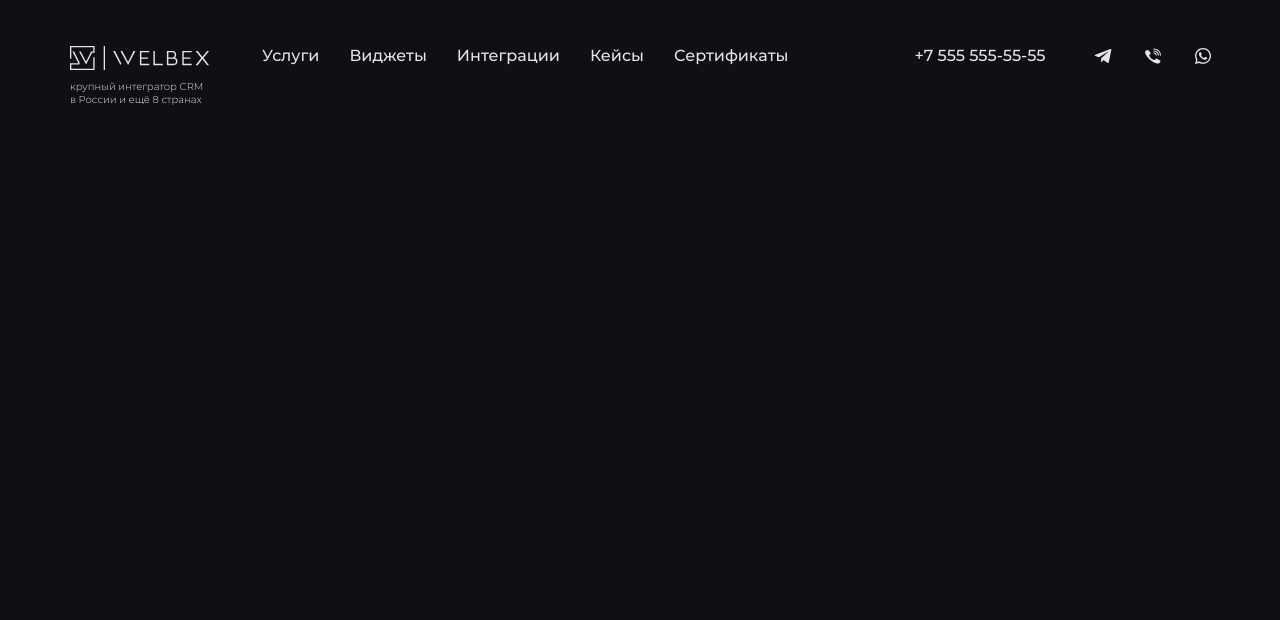
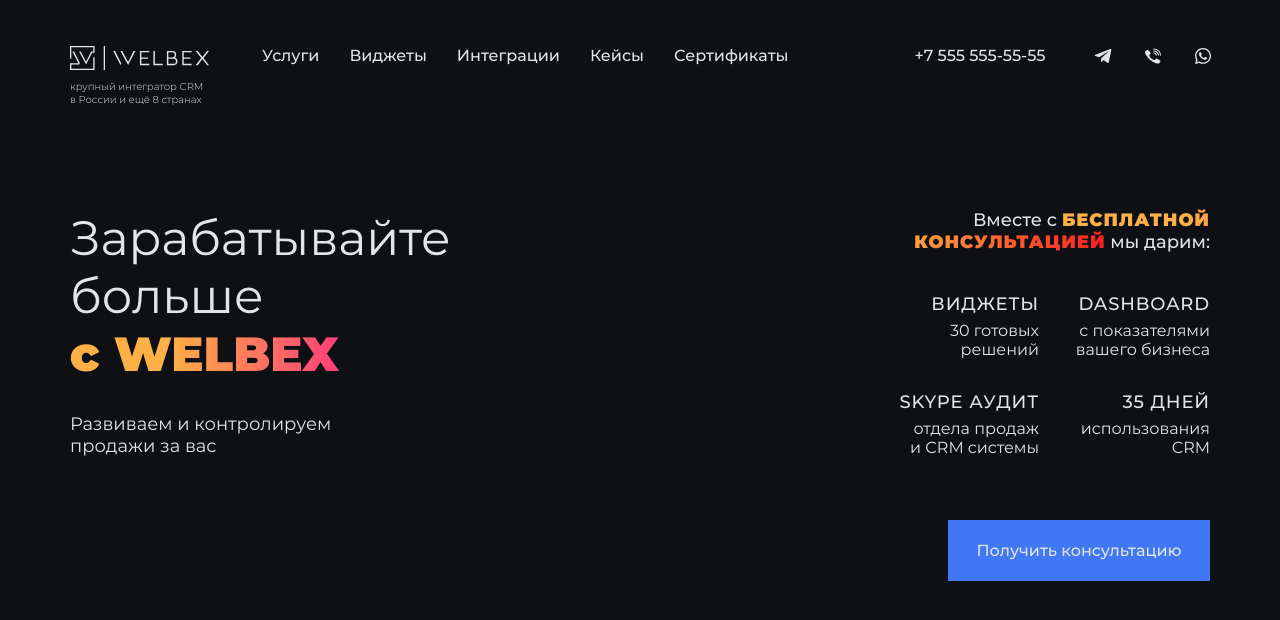
Before and after one commit to rina-dz/-, a React (Create React App) app: page / in a window 1280 px wide. Shown: the top 620 px of the page. Built offline with nearby package versions, Linux system fonts and the light colour scheme.

Commit message:
dev: сверстать main desktop

```diff
--- a/src/components/App/App.js
+++ b/src/components/App/App.js
@@ -1,10 +1,12 @@
 import './App.css';
 import Header from '../Header/Header';
+import Main from '../Main/Main';
 
 function App() {
   return (
     <div className="App">
       <Header />
+      <Main />
     </div>
   );
 }
--- /dev/null
+++ b/src/components/Main/Main.css
@@ -0,0 +1,137 @@
+.main {
+    display: flex;
+    flex-direction: row;
+    justify-content: space-between;
+    margin: 105px auto 69px;
+    max-width: 1140px;
+}
+
+.main__title-container {
+    display: flex;
+    flex-direction: column;
+    margin: 0;
+    padding: 0;
+}
+
+.main__title {
+    width: 362px;
+    color: #E4E5EA;
+    font-family: Montserrat;
+    font-size: 48px;
+    font-style: normal;
+    font-weight: 400;
+    line-height: normal;
+    text-align: left;
+    margin: 0 auto 0 0;
+}
+
+.main__colored-title {
+    color: transparent;
+    -webkit-background-clip: text;
+    background-clip: text;
+    background-image: linear-gradient(90deg, #FCB045 36.99%, #FF3F78 100%);
+    font-family: Montserrat;
+    font-size: 48px;
+    font-style: normal;
+    font-weight: 900;
+    line-height: normal;
+    text-align: left;
+    margin: 0 auto 30px 0;
+}
+
+.main__text {
+    width: 275px;
+    text-align: left;
+    color: #E4E5EA;
+    font-family: Montserrat;
+    font-size: 18px;
+    font-style: normal;
+    font-weight: 400;
+    line-height: normal;
+    margin: 0 auto auto 0;
+}
+
+.main__gifts-container {
+    display: flex;
+    flex-direction: column;
+    align-items: end;
+    margin: 0;
+    padding: 0;
+}
+
+.main__gifts-title {
+    width: 300px;
+    color: #E4E5EA;
+    text-align: right;
+    font-family: Montserrat;
+    font-size: 18px;
+    font-style: normal;
+    font-weight: 500;
+    line-height: normal;
+    margin: 0 0 40px auto;
+}
+
+.main__gifts-span {
+    background: linear-gradient(90deg, #FCB045 36.99%, #FD1D1D 100%);
+    background-clip: text;
+    -webkit-background-clip: text;
+    -webkit-text-fill-color: transparent;
+    font-family: Montserrat;
+    font-size: 18px;
+    font-style: normal;
+    font-weight: 700;
+    line-height: normal;
+    letter-spacing: 0.9px;
+    text-transform: uppercase;
+}
+
+.main__gift-container {
+    display: grid;
+    grid-template-columns: repeat(2, 140px);
+    grid-template-rows: repeat(2, 68px);
+    column-gap: 31px;
+    row-gap: 30px;
+    margin: 0 0 61px auto;
+    padding: 0;
+}
+
+.main__gift-title {
+    color: #E4E5EA;
+    text-align: right;
+    font-family: Montserrat;
+    font-size: 18px;
+    font-style: normal;
+    font-weight: 500;
+    line-height: normal;
+    letter-spacing: 0.9px;
+    text-transform: uppercase;
+    margin: 0 0 6px auto;
+    width: 140px;
+}
+
+.main__gift-text {
+    color: #E4E5EA;
+    text-align: right;
+    font-family: Montserrat;
+    font-size: 16px;
+    font-style: normal;
+    font-weight: 400;
+    line-height: normal;
+    margin: 0;
+}
+
+.main__button {
+    color: #E4E5EA;
+    text-align: center;
+    justify-self: center;
+    font-family: Montserrat;
+    font-size: 16px;
+    font-style: normal;
+    font-weight: 500;
+    line-height: normal;
+    box-shadow: none;
+    border: none;
+    width: 262px;
+    height: 61px;
+    background-color: #4077F3;
+}
--- /dev/null
+++ b/src/components/Main/Main.js
@@ -0,0 +1,40 @@
+import './Main.css';
+
+function Main() {
+
+    //linear-gradient(right, #FCB045, #FF3F78);
+
+    return (
+        <section className='main'>
+            <div className='main__title-container'>
+                <h2 className='main__title'>Зарабатывайте больше</h2>
+                <h2 className='main__colored-title'>с WELBEX</h2>
+                <p className='main__text'>Развиваем и контролируем продажи за вас</p>
+            </div>
+            <div className='main__gifts-container'>
+                <p className='main__gifts-title'>Вместе с <span className='main__gifts-span'>бесплатной консультацией</span> мы дарим:</p>
+                <div className='main__gift-container'>
+                    <article>
+                    <h3 className='main__gift-title'>Виджеты</h3>
+                    <p className='main__gift-text'>30 готовых решений</p>
+                    </article>
+                    <article>
+                    <h3 className='main__gift-title'>Dashboard</h3>
+                    <p className='main__gift-text'>с показателями вашего бизнеса</p>
+                    </article>
+                    <article>
+                    <h3 className='main__gift-title'>Skype Аудит</h3>
+                    <p className='main__gift-text'>отдела продаж и CRM системы</p>
+                    </article>
+                    <article>
+                    <h3 className='main__gift-title'>35 дней</h3>
+                    <p className='main__gift-text'>использования CRM</p>
+                    </article>
+                </div>
+                <button className='main__button link'>Получить консультацию</button>
+            </div>
+        </section>
+    );
+}
+
+export default Main;
--- a/src/vendor/fonts/fonts.css
+++ b/src/vendor/fonts/fonts.css
@@ -22,3 +22,11 @@
     font-display: swap;
     src: url("Montserrat-Medium.ttf") format("truetype");
 }
+
+@font-face {
+    font-family: 'Montserrat';
+    font-style:  normal;
+    font-weight: 900;
+    font-display: swap;
+    src: url("Montserrat-Black.ttf") format("truetype");
+}
```
Also changed, not shown: src/vendor/fonts/Montserrat-Black.ttf (added).
